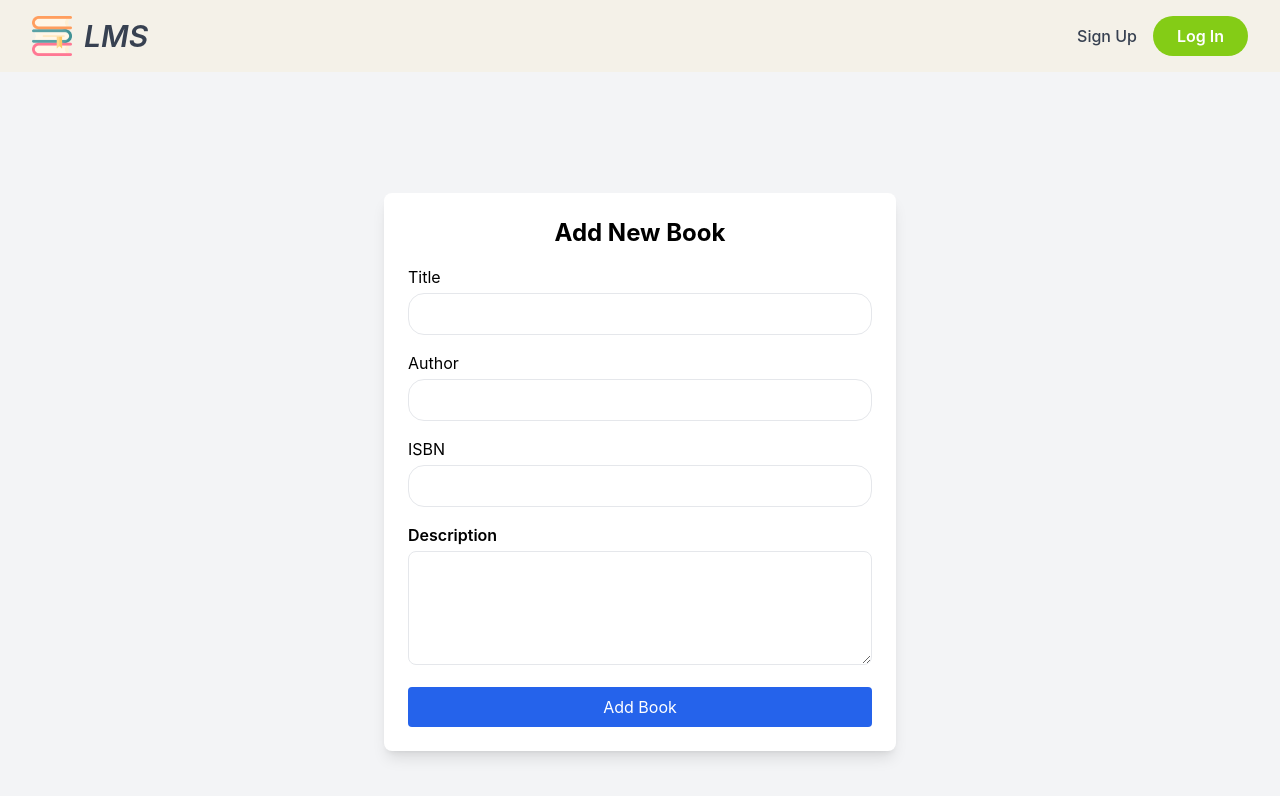
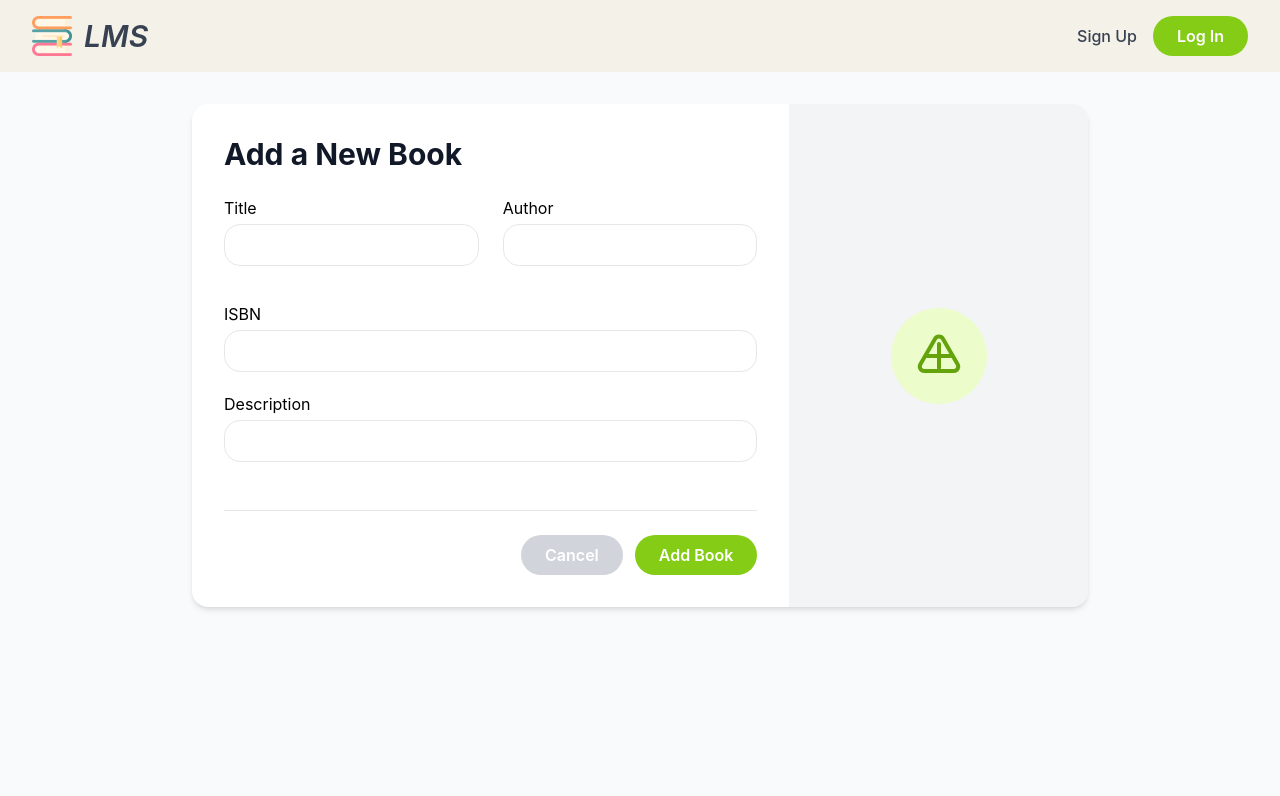
Before and after one commit to TheoKevH/library-management-system, a React (Create React App) app in the folder frontend/: page /add in a window 1280 px wide. Shown: the top 796 px of the page. Built offline with nearby package versions, Linux system fonts and the light colour scheme.

Commit message:
finish styling

```diff
--- a/frontend/src/pages/AddBook.jsx
+++ b/frontend/src/pages/AddBook.jsx
@@ -2,6 +2,7 @@ import React, { useState } from 'react';
 import { useNavigate } from 'react-router-dom';
 import API from '../utils/api';
 import InputField from '../components/InputField';
+import Button from '../components/Button';
 
 const AddBook = () => {
   const [form, setForm] = useState({ title: '', author: '', isbn: '', description: '' });
@@ -19,11 +20,15 @@ const AddBook = () => {
 
   const handleChange = (e) => {
     setForm({ ...form, [e.target.name]: e.target.value });
+    if (errors[e.target.name]) {
+        const newErrors = { ...errors };
+        delete newErrors[e.target.name];
+        setErrors(newErrors);
+    }
   };
 
   const handleSubmit = async (e) => {
     e.preventDefault();
-
     const validationErrors = validate();
     if (Object.keys(validationErrors).length > 0) {
       setErrors(validationErrors);
@@ -32,64 +37,49 @@ const AddBook = () => {
 
     try {
       await API.post('/books', form);
-      alert('Book added successfully');
       navigate('/books');
     } catch (err) {
-      alert(err.response?.data?.error || 'Failed to add book');
+      console.error(err.response?.data?.error || 'Failed to add book');
+      setErrors({ form: err.response?.data?.error || 'Failed to add book' });
     }
   };
 
   return (
-    <div className="min-h-screen flex items-center justify-center bg-gray-100 p-4">
-      <form onSubmit={handleSubmit} className="bg-white p-6 rounded-lg shadow-lg w-full max-w-lg">
-        <h2 className="text-2xl font-bold mb-4 text-center">Add New Book</h2>
-
-        <InputField
-          label="Title"
-          type="text"
-          name="title"
-          value={form.title}
-          onChange={handleChange}
-          error={errors.title}
-          required
-        />
-        <InputField
-          label="Author"
-          type="text"
-          name="author"
-          value={form.author}
-          onChange={handleChange}
-          error={errors.author}
-          required
-        />
-        <InputField
-          label="ISBN"
-          type="text"
-          name="isbn"
-          value={form.isbn}
-          onChange={handleChange}
-          error={errors.isbn}
-          required
-        />
-        <div className="mb-4">
-          <label className="block mb-1 font-semibold">Description</label>
-          <textarea
-            name="description"
-            value={form.description}
-            onChange={handleChange}
-            className="w-full p-2 border rounded-lg focus:outline-none focus:ring"
-            rows={4}
-          />
-          {errors.description && <p className="text-red-500 text-sm mt-1">{errors.description}</p>}
+    <div className="bg-gray-50 min-h-screen p-4 sm:p-6 lg:p-8">
+      <div className="max-w-4xl mx-auto">
+        <div className="bg-white rounded-2xl shadow-md overflow-hidden md:flex">
+          <div className="w-full md:w-2/3">
+            <form onSubmit={handleSubmit} className="p-6 sm:p-8 h-full flex flex-col">
+              <div className="flex-grow">
+                <h2 className="text-2xl sm:text-3xl font-bold text-gray-900 mb-6">Add a New Book</h2>
+                <div className="grid grid-cols-1 sm:grid-cols-2 gap-x-6 gap-y-5">
+                  <InputField label="Title" name="title" value={form.title} onChange={handleChange} error={errors.title} required />
+                  <InputField label="Author" name="author" value={form.author} onChange={handleChange} error={errors.author} required />
+                </div>
+                <div className="mt-5">
+                  <InputField label="ISBN" name="isbn" value={form.isbn} onChange={handleChange} error={errors.isbn} required />
+                </div>
+                <div className="mt-5">
+                  <InputField label="Description" type="textarea" name="description" value={form.description} onChange={handleChange} error={errors.description} required />
+                </div>
+                 {errors.form && <p className="text-red-500 text-sm mt-4 text-center">{errors.form}</p>}
+              </div>
+              <div className="mt-8 pt-6 border-t border-gray-200 flex flex-col-reverse sm:flex-row sm:justify-end gap-3">
+                <Button type="button" text="Cancel" className="bg-gray-300 hover:bg-gray-300 w-full sm:w-auto" onClick={() => navigate('/books')} />
+                <Button type="submit" text="Add Book" className="bg-lime-500 text-white w-full sm:w-auto" />
+              </div>
+            </form>
+          </div>
+          <div className="hidden md:flex w-1/3 bg-gray-100 p-8 flex-col justify-center items-center text-center">
+            <div className="w-24 h-24 bg-lime-100 rounded-full flex items-center justify-center">
+              <svg xmlns="http://www.w3.org/2000/svg" className="h-12 w-12 text-lime-600" fill="none" viewBox="0 0 24 24" stroke="currentColor">
+                <path strokeLinecap="round" strokeLinejoin="round" strokeWidth={2} d="M12 6v6m0 0v6m0-6h6m-6 0H6" />
+                <path strokeLinecap="round" strokeLinejoin="round" strokeWidth={2} d="M12 9v3.75m-9.303 3.376c-.866 1.5.217 3.374 1.948 3.374h14.71c1.73 0 2.813-1.874 1.948-3.374L13.949 3.378c-.866-1.5-3.032-1.5-3.898 0L2.697 16.126zM12 15.75h.007v.008H12v-.008z" />
+              </svg>
+            </div>
+          </div>
         </div>
-
-        <button
-          type="submit"
-          className="w-full bg-blue-600 text-white py-2 rounded hover:bg-blue-700 transition"
-        >
-          Add Book
-        </button>
-      </form>
+      </div>
     </div>
   );
 };
--- a/frontend/src/pages/BookList.jsx
+++ b/frontend/src/pages/BookList.jsx
@@ -1,13 +1,19 @@
 import React, { useEffect, useState } from 'react';
 import API from '../utils/api';
-import { Link } from 'react-router-dom';
+import { Link, useNavigate } from 'react-router-dom';
 import SearchBar from '../components/SearchBar';
+import { useAuth } from '../context/AuthContext';
+import Button from '../components/Button';
+
 
 const BookList = () => {
   const [books, setBooks] = useState([]);
   const [search, setSearch] = useState('');
   const [page, setPage] = useState(1);
   const [totalPages, setTotalPages] = useState(1);
+  const { user } = useAuth();
+  const navigate = useNavigate();
+
 
   const fetchBooks = async () => {
     try {
@@ -42,6 +48,14 @@ const BookList = () => {
           }}
           placeholder="Search by title or author"
         />
+
+        {user && (
+            <Button
+            text="Add Book"
+            className="bg-lime-500 hover:bg-lime-600 mb-4 justify-end"
+            onClick={() => navigate('/add')}
+            />
+        )}
 
         {books.length === 0 ? (
           <p className="text-gray-600">No books found.</p>
```
Also changed, not shown: frontend/public/register.png (deleted).
